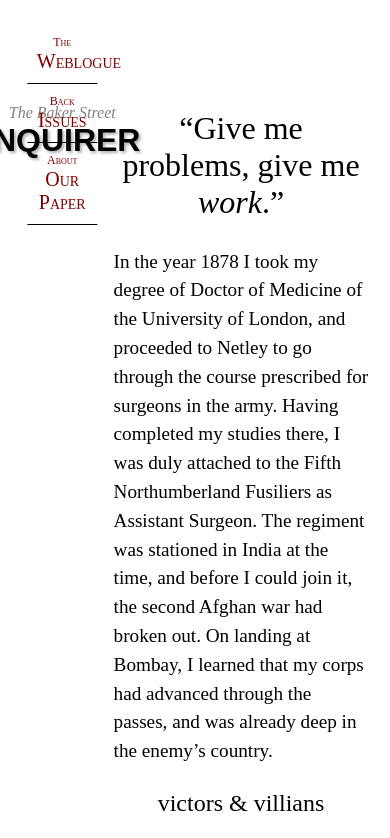
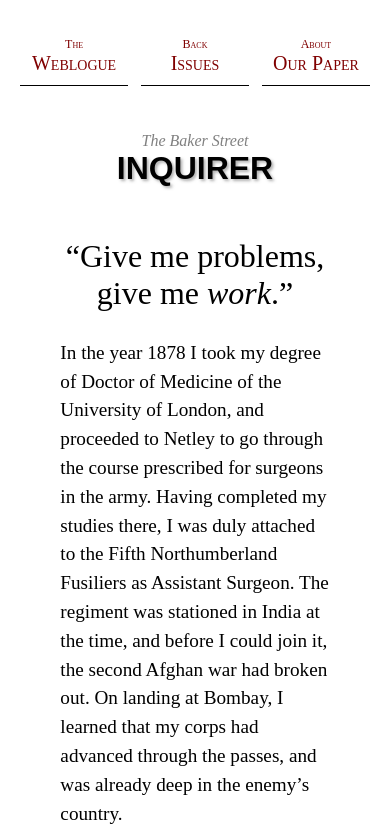
Before and after one commit to ejlaw01/sherlock-holmes, a plain HTML site: page index.html in a window 390 px wide. Shown: the top 838 px of the page. Drawn offline with Linux system fonts and the light colour scheme.

Commit message:
add media queries

```diff
--- a/css/styles.css
+++ b/css/styles.css
@@ -25,6 +25,7 @@ ol {
   position: relative;
   height: 100vh;
   width: 25%;
+  min-width: 250px;
   float: left;
 }
 
@@ -175,6 +176,7 @@ ol {
 
 .footer {
   padding-top: 20px;
+  width: 100%;
 }
 
 .footer p {
@@ -183,10 +185,15 @@ ol {
   padding: 0;
 }
 
-@media (max-width: 401px)  {
+@media (max-width: 1017px)  {
+  .header {
+    position: relative;
+    width: 100%;
+    height: 130px;
+  }
   .logo {
     position: absolute;
-    top: 120px;
+    top: 150px;
     left: 50%;
     transform: translate(-50%, 0);
   }
@@ -196,10 +203,45 @@ ol {
   .logo img {
     display: none;
   }
+  .nav ul {
+    position: absolute;
+    top: 0;
+    left: 0;
+    transform: translate(0,0);
+  }
   .nav li  {
-    float: left;
+    position: relative;
+    left: 0;
+    transform: translate(0,0);
+    display: inline-block;
+    width: 29%;
+    margin: 1%;
   }
   .main {
     position: relative;
+    float: none;
+    clear: both;
+    left: 50%;
+    transform: translate(-50%,0);
   }
 }
+
+@media (max-width: 401px) {
+  html {
+    margin: 0;
+  }
+  .container {
+    margin: 0;
+  }
+  .main {
+    margin: 0px;
+  }
+
+  .photo-grid ol {
+    max-width: 100vw;
+  }
+
+  .photo-grid ol li {
+    width: 70vw;
+  }
+}
```
